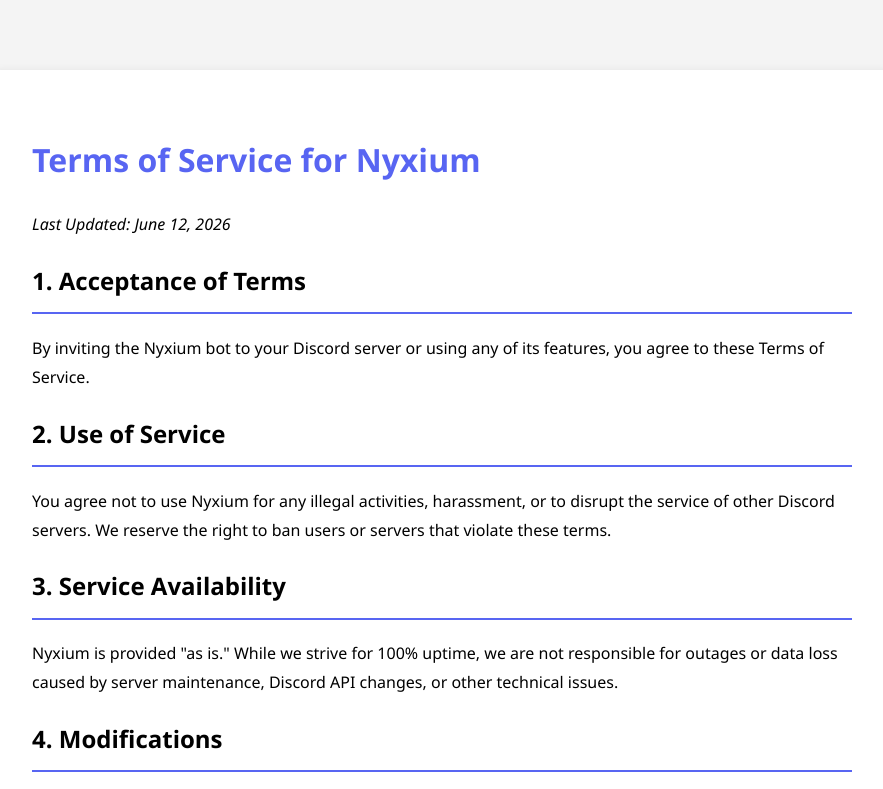
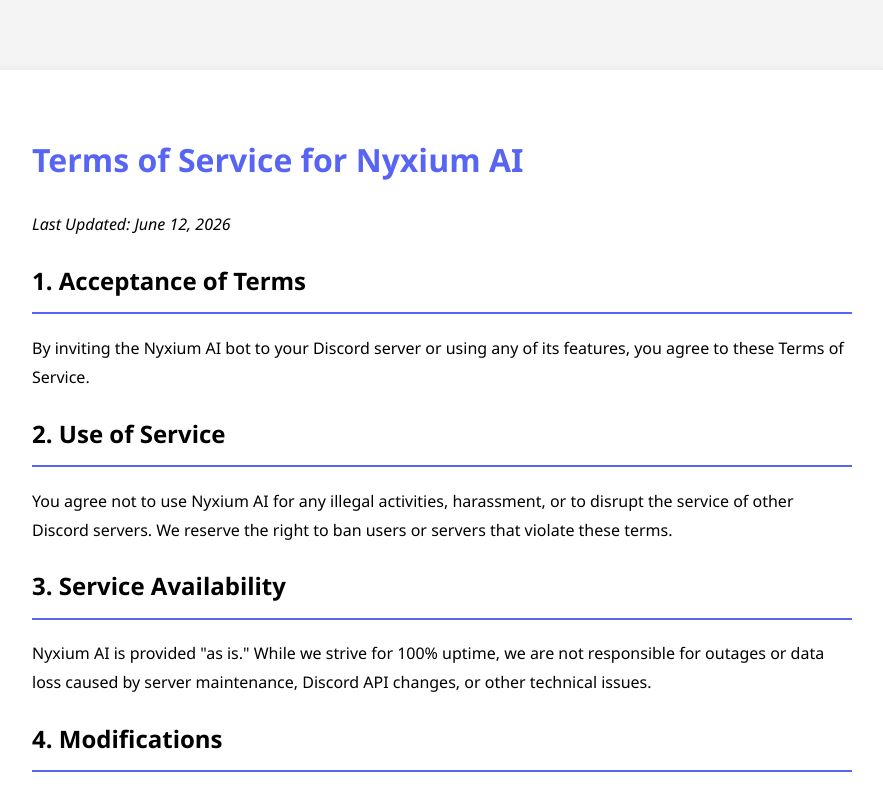
Before and after one commit to mitansh8910-coder/NyxiumAI, a website: page terms.html in a window 1280 px wide. Shown: the top 789 px of the page, without its empty margins (198-1081 px from the left). Drawn offline with Linux system fonts and the light colour scheme.

Commit message:
Update terms.html

```diff
--- a/terms.html
+++ b/terms.html
@@ -2,7 +2,7 @@
 <html lang="en">
 <head>
     <meta charset="UTF-8">
-    <title>Terms of Service - Nyxium</title>
+    <title>Terms of Service - Nyxium AI</title>
     <style>
         body { font-family: 'Segoe UI', sans-serif; line-height: 1.8; max-width: 900px; margin: 40px auto; padding: 30px; background-color: #f4f4f4; }
         .container { background: white; padding: 40px; border-radius: 8px; box-shadow: 0 2px 10px rgba(0,0,0,0.1); }
@@ -12,17 +12,17 @@
 </head>
 <body>
     <div class="container">
-        <h1>Terms of Service for Nyxium</h1>
+        <h1>Terms of Service for Nyxium AI</h1>
         <p><em>Last Updated: June 12, 2026</em></p>
 
         <h2>1. Acceptance of Terms</h2>
-        <p>By inviting the Nyxium bot to your Discord server or using any of its features, you agree to these Terms of Service.</p>
+        <p>By inviting the Nyxium AI bot to your Discord server or using any of its features, you agree to these Terms of Service.</p>
 
         <h2>2. Use of Service</h2>
-        <p>You agree not to use Nyxium for any illegal activities, harassment, or to disrupt the service of other Discord servers. We reserve the right to ban users or servers that violate these terms.</p>
+        <p>You agree not to use Nyxium AI for any illegal activities, harassment, or to disrupt the service of other Discord servers. We reserve the right to ban users or servers that violate these terms.</p>
 
         <h2>3. Service Availability</h2>
-        <p>Nyxium is provided "as is." While we strive for 100% uptime, we are not responsible for outages or data loss caused by server maintenance, Discord API changes, or other technical issues.</p>
+        <p>Nyxium AI is provided "as is." While we strive for 100% uptime, we are not responsible for outages or data loss caused by server maintenance, Discord API changes, or other technical issues.</p>
 
         <h2>4. Modifications</h2>
         <p>We reserve the right to update or change these terms at any time. Continued use of the bot signifies your acceptance of the updated terms.</p>
```
